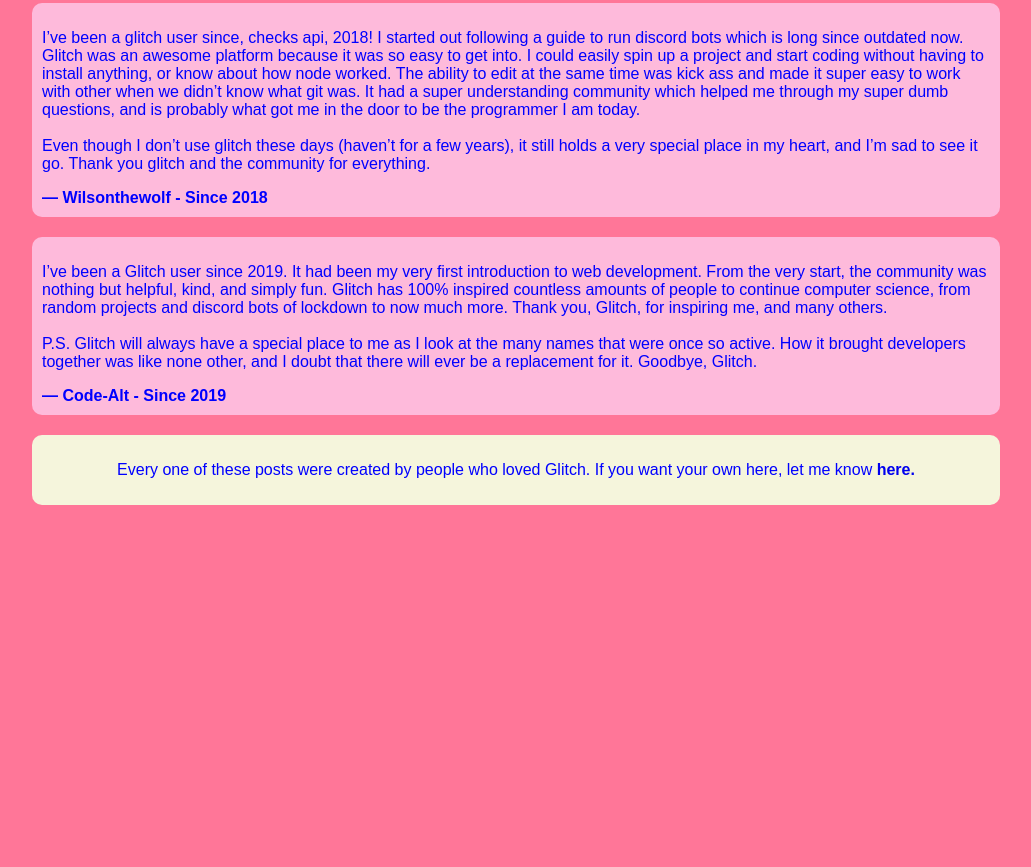
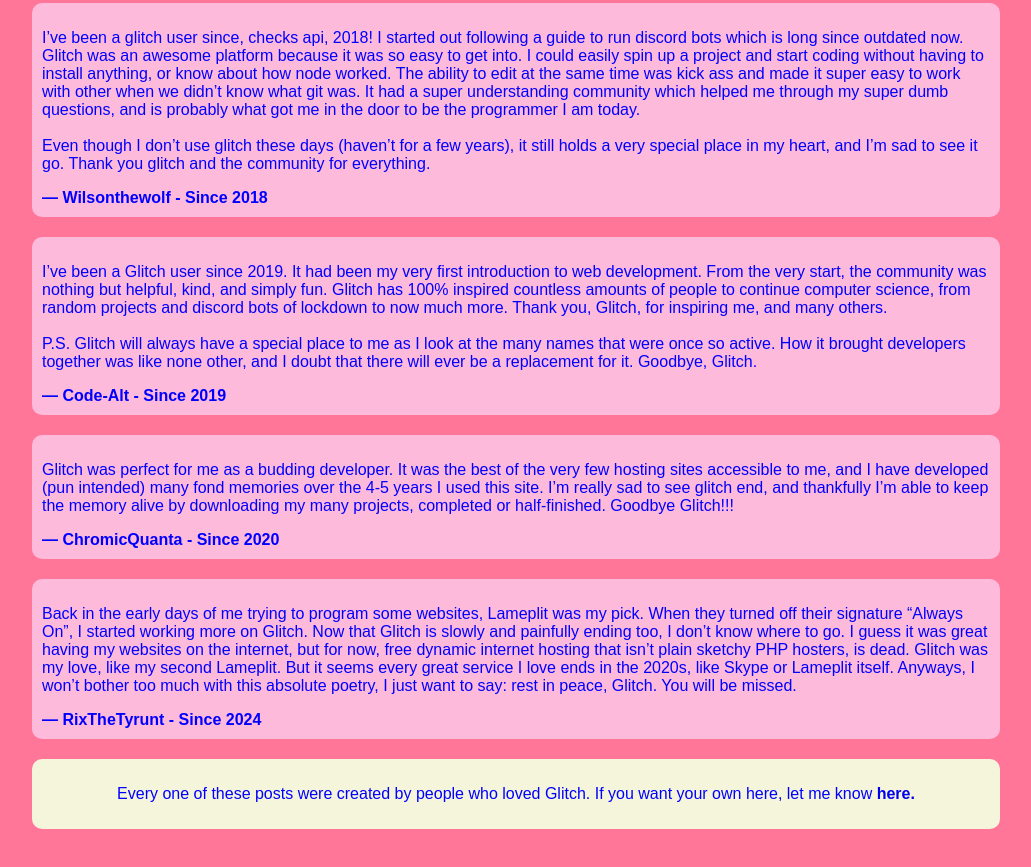
Before and after one commit to MilesWK/Goodbye-Glitch, a plain HTML site: page index.html in a window 1280 px wide. Shown: the part 2495-3362 px from the top of the page, without its empty margins (124-1155 px from the left). Before the commit the page ends 3156 px from the top, so only its background shows below. Drawn offline with Linux system fonts and the light colour scheme.

Commit message:
Add 2 More Notes
* RixTheTyrunt
* ChromicQuanta

```diff
--- a/index.html
+++ b/index.html
@@ -99,7 +99,6 @@
       <div class="name">— RiversideRocks - Since 2020</div>
     </div>
 
-<!-- Cloudflare Web Analytics --><script defer src='https://static.cloudflareinsights.com/beacon.min.js' data-cf-beacon='{"token": "645c022bb4334fe4aadc7be022a09df5"}'></script><!-- End Cloudflare Web Analytics -->
     <div class="note">
       <p>
         Thank you for all your provided. I used this in my k-12 and college
@@ -258,6 +257,32 @@
       <div class="name">— Code-Alt - Since 2019</div>
     </div>
 
+    <div class="note">
+      <p>
+        Glitch was perfect for me as a budding developer. It was the best of the
+        very few hosting sites accessible to me, and I have developed (pun intended)
+        many fond memories over the 4-5 years I used this site. I’m really sad to see glitch end,
+        and thankfully I’m able to keep the memory alive by downloading my many projects, completed or half-finished.
+        Goodbye Glitch!!!
+      </p>
+      <div class="name">— ChromicQuanta - Since 2020</div>
+    </div>
+
+    <div class="note">
+      <p>
+        Back in the early days of me trying to program some websites, Lameplit
+        was my pick. When they turned off their signature “Always On”, I started
+        working more on Glitch. Now that Glitch is slowly and painfully ending too,
+        I don’t know where to go. I guess it was great having my websites on the internet,
+        but for now, free dynamic internet hosting that isn’t plain sketchy PHP hosters,
+        is dead. Glitch was my love, like my second Lameplit. But it seems every great
+        service I love ends in the 2020s, like Skype or Lameplit itself. Anyways, I won’t
+        bother too much with this absolute poetry, I just want to say: rest in peace, Glitch.
+        You will be missed.
+      </p>
+      <div class="name">— RixTheTyrunt - Since 2024</div>
+    </div>
+
     <div class="ending-note">
       <p style="text-align: center;">
         Every one of these posts were created by people who loved Glitch. If
@@ -269,6 +294,6 @@
         </a>
       </p>
     </div>
-
+    <!-- Cloudflare Web Analytics --><script defer src='https://static.cloudflareinsights.com/beacon.min.js' data-cf-beacon='{"token": "645c022bb4334fe4aadc7be022a09df5"}'></script><!-- End Cloudflare Web Analytics -->
   </body>
 </html>
```
